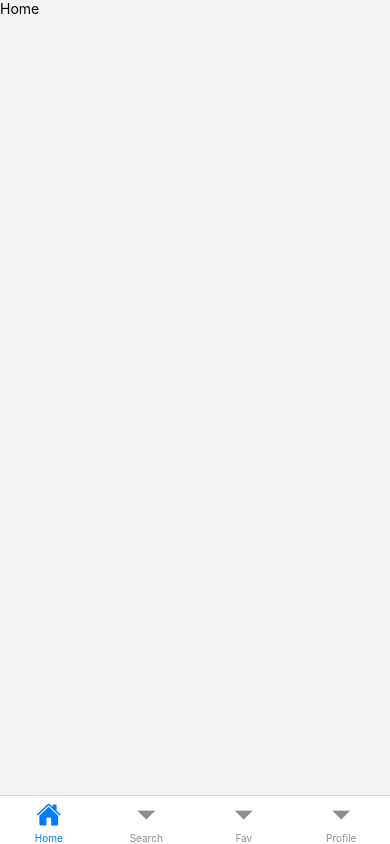
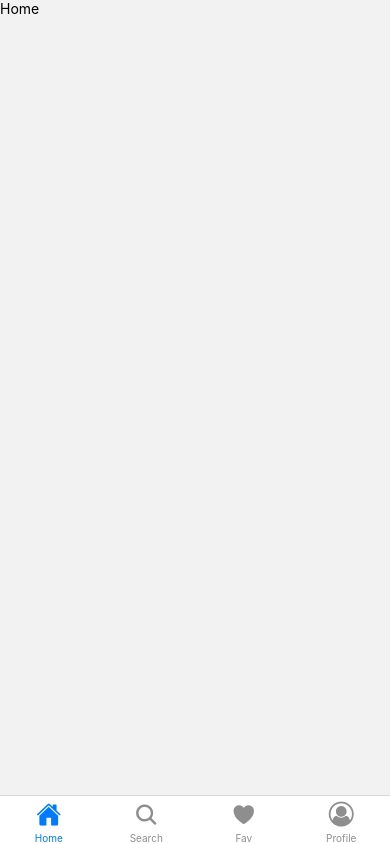
Before and after one commit to batuhanayazz/React-Native-MapApp, a React Native app: screen / in a window 390 px wide. Built offline with nearby package versions, Linux system fonts and the light colour scheme.

Commit message:
tab nav icon added

```diff
--- a/App/Navigations/TabNavigation.js
+++ b/App/Navigations/TabNavigation.js
@@ -13,7 +13,11 @@ import Profile from "../Screens/Profile";
 export default function TabNavigation() {
   const Tab = createBottomTabNavigator();
   return (
-    <Tab.Navigator screenOptions={{ headerShown: false }}>
+    <Tab.Navigator
+      screenOptions={{
+        headerShown: false,
+      }}
+    >
       <Tab.Screen
         name="Home"
         component={Home}
@@ -24,9 +28,36 @@ export default function TabNavigation() {
           ),
         }}
       />
-      <Tab.Screen name="Search" component={Search} />
-      <Tab.Screen name="Fav" component={Fav} />
-      <Tab.Screen name="Profile" component={Profile} />
+      <Tab.Screen
+        name="Search"
+        component={Search}
+        options={{
+          tabBarLabel: "Search",
+          tabBarIcon: ({ color, size }) => (
+            <Ionicons name="search" color={color} size={size} />
+          ),
+        }}
+      />
+      <Tab.Screen
+        name="Fav"
+        component={Fav}
+        options={{
+          tabBarLabel: "Fav",
+          tabBarIcon: ({ color, size }) => (
+            <Ionicons name="ios-heart" color={color} size={size} />
+          ),
+        }}
+      />
+      <Tab.Screen
+        name="Profile"
+        component={Profile}
+        options={{
+          tabBarLabel: "Profile",
+          tabBarIcon: ({ color, size }) => (
+            <FontAwesome name="user-circle-o" color={color} size={size} />
+          ),
+        }}
+      />
     </Tab.Navigator>
   );
 }
```
